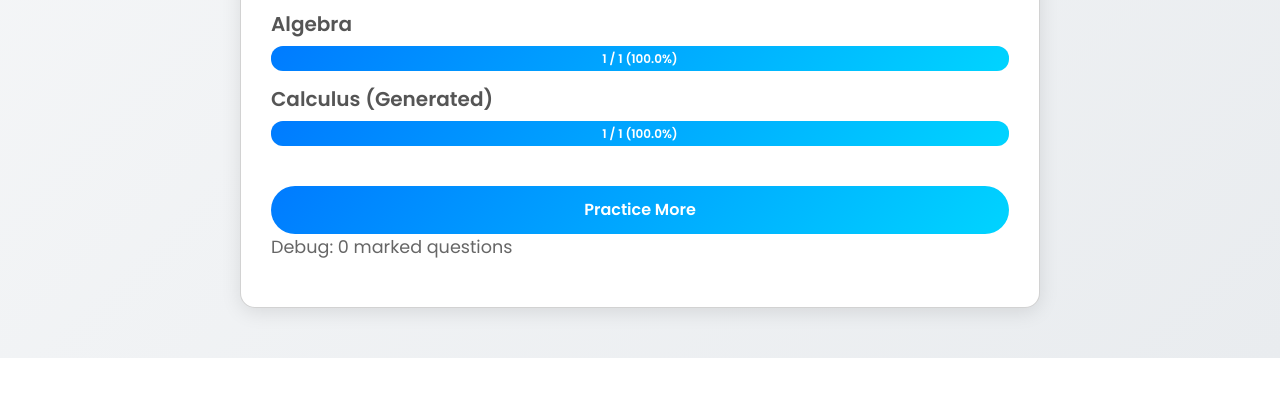
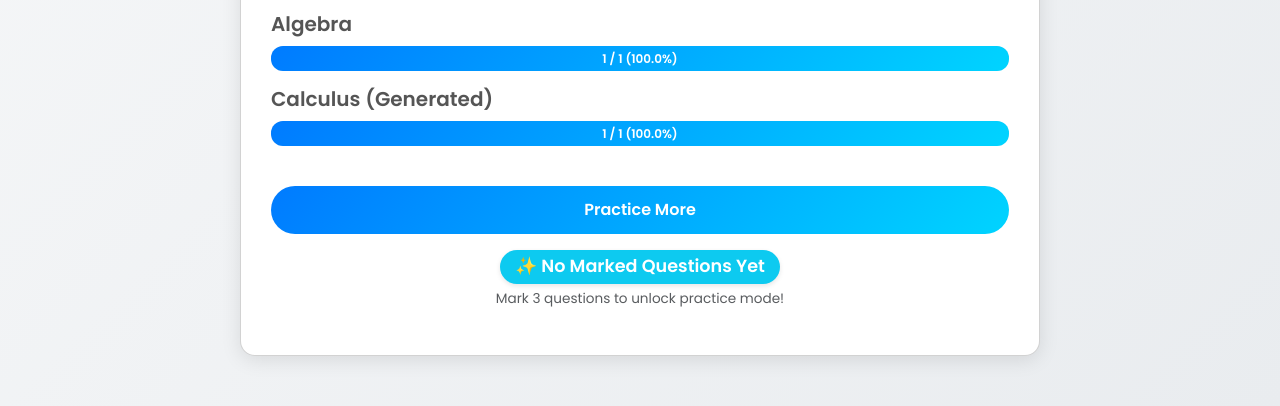
Before and after one commit to Manirmaths/Naijaprep, a Flask app: page /dashboard in a window 1280 px wide. Shown: the part 704-1110 px from the top of the page. Before the commit the page ends 1062 px from the top, so only its background shows below. Run offline with Flask 3, Linux system fonts and the light colour scheme; a user stored in the database is signed in; data comes from the database, SQL or seed files in the repository; both versions use the stored data as it was after the commit; data that the repository does not hold is empty.

Commit message:
Change marked questions badge to Bootstrap bg-primary for 1-2 questions

```diff
--- a/app/templates/dashboard.html
+++ b/app/templates/dashboard.html
@@ -53,8 +53,26 @@
             background: linear-gradient(135deg, #0056b3, #00b7eb);
         }
         p { font-size: 1.1rem; color: #666; }
+        .marked-questions-text {
+            font-size: 1rem;
+            color: #666;
+            animation: fadeInUp 0.5s ease-in-out;
+        }
+        .marked-questions-text .badge {
+            font-size: 1.1rem;
+            padding: 8px 15px;
+            box-shadow: 0 2px 5px rgba(0, 0, 0, 0.1);
+        }
+        .marked-questions-text small {
+            font-size: 0.85rem;
+            margin-top: 5px;
+        }
         @keyframes fadeInDown {
             from { opacity: 0; transform: translateY(-20px); }
+            to { opacity: 1; transform: translateY(0); }
+        }
+        @keyframes fadeInUp {
+            from { opacity: 0; transform: translateY(10px); }
             to { opacity: 1; transform: translateY(0); }
         }
     </style>
@@ -98,7 +116,20 @@
                 {% endfor %}
                 <div class="d-grid mt-4">
                     <a href="{{ url_for('quiz') }}" class="btn btn-primary">Practice More</a>
-                    <p>Debug: {{ review_questions|length }} marked questions</p>  <!-- Debug line -->
+                    <p class="text-center mt-3 marked-questions-text">
+                        {% if review_questions %}
+                            {% if review_questions|length >= 3 %}
+                                <span class="badge bg-success rounded-pill">🎉 {{ review_questions|length }} Marked Questions Ready!</span>
+                                <small class="d-block text-muted">You’re all set to practice your marked questions.</small>
+                            {% else %}
+                                <span class="badge bg-primary rounded-pill">📌 {{ review_questions|length }} Marked Question{% if review_questions|length > 1 %}s{% endif %}</span>
+                                <small class="d-block text-muted">Mark at least {{ 3 - (review_questions|length) }} more question{% if 3 - (review_questions|length) > 1 %}s{% endif %} to practice.</small>
+                            {% endif %}
+                        {% else %}
+                            <span class="badge bg-info rounded-pill">✨ No Marked Questions Yet</span>
+                            <small class="d-block text-muted">Mark 3 questions to unlock practice mode!</small>
+                        {% endif %}
+                    </p>
                     {% if review_questions and review_questions|length >= 3 %}
                         <a href="{{ url_for('marked_quiz') }}" class="btn btn-primary mt-2">Practice Marked Questions</a>
                     {% endif %}
```
Also changed, not shown: instance/site.db.
